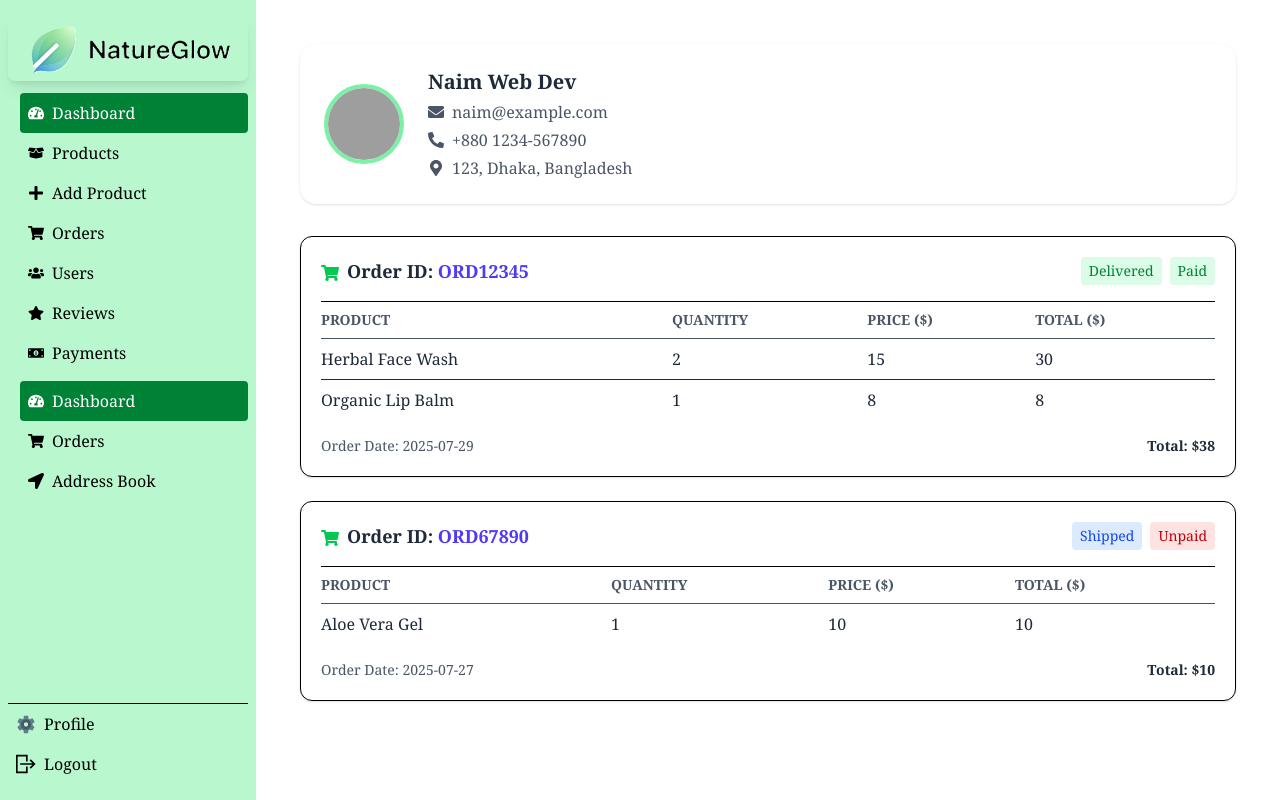
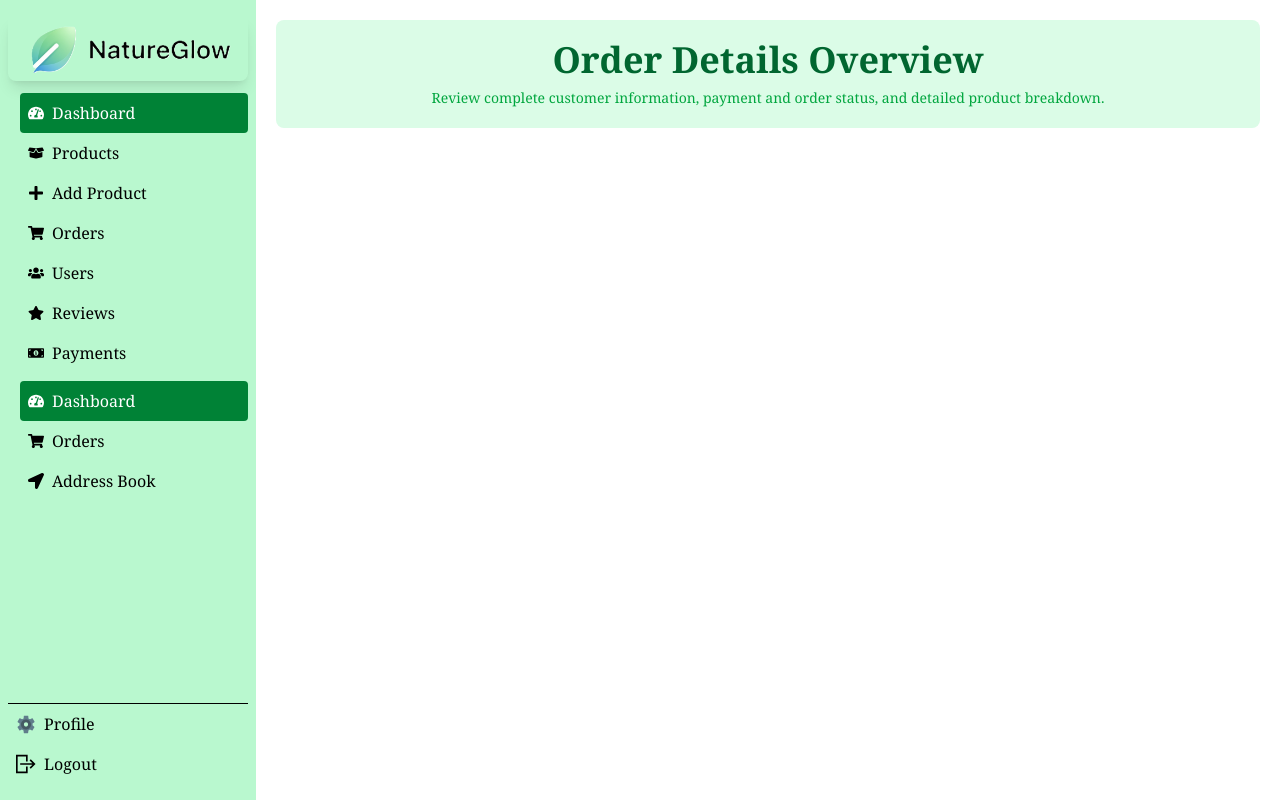
Before and after one commit to md-abu-naim/NatureGlow, a React (Vite) app: page /dashboard/order-details/1 in a window 1280 px wide. Built offline with nearby package versions, Linux system fonts and the light colour scheme; no server answers; grey boxes are pictures that could not be loaded.

Commit message:
order details page title

```diff
--- a/src/Pages/Dashboard/OrderDetails.jsx
+++ b/src/Pages/Dashboard/OrderDetails.jsx
@@ -1,146 +1,13 @@
 
-// const OrderDetails = () => {
-//     return (
-//         <div>
-//             order details
-//         </div>
-//     );
-// };
-
-// export default OrderDetails;
-
-import React from "react";
-import { FaMapMarkerAlt, FaPhoneAlt, FaEnvelope, FaUserCircle, FaShoppingCart } from "react-icons/fa";
-
-const orders = [
-  {
-    id: "ORD12345",
-    date: "2025-07-29",
-    status: "Delivered",
-    paymentStatus: "Paid",
-    items: [
-      { name: "Herbal Face Wash", quantity: 2, price: 15 },
-      { name: "Organic Lip Balm", quantity: 1, price: 8 },
-    ],
-  },
-  {
-    id: "ORD67890",
-    date: "2025-07-27",
-    status: "Shipped",
-    paymentStatus: "Unpaid",
-    items: [
-      { name: "Aloe Vera Gel", quantity: 1, price: 10 },
-    ],
-  },
-];
-
-const customer = {
-  name: "Naim Web Dev",
-  email: "naim@example.com",
-  phone: "+880 1234-567890",
-  address: "123, Dhaka, Bangladesh",
-  image: "https://i.pravatar.cc/150?img=31",
+const OrderDetails = () => {
+    return (
+        <div>
+            <section className='bg-green-100 py-5 text-center rounded-lg'>
+                <h1 className='text-4xl font-extrabold text-green-800'>Order Details Overview</h1>
+                <p className='text-green-600 text-sm mt-2'>Review complete customer information, payment and order status, and detailed product breakdown.</p>
+            </section>
+        </div>
+    );
 };
 
-const getStatusStyle = (status) => {
-  switch (status) {
-    case "Delivered":
-      return "bg-green-100 text-green-700";
-    case "Shipped":
-      return "bg-blue-100 text-blue-700";
-    case "In Progress":
-      return "bg-yellow-100 text-yellow-700";
-    case "Cancelled":
-      return "bg-red-100 text-red-700";
-    default:
-      return "bg-gray-100 text-gray-700";
-  }
-};
-
-const getPaymentStyle = (status) => {
-  switch (status) {
-    case "Paid":
-      return "bg-green-100 text-green-700";
-    case "Unpaid":
-      return "bg-red-100 text-red-700";
-    case "Refunded":
-      return "bg-blue-100 text-blue-700";
-    default:
-      return "bg-gray-100 text-gray-700";
-  }
-};
-
-const OrderDetailsPage = () => {
-  return (
-    <div className="max-w-5xl mx-auto p-6 space-y-8">
-      {/* Customer Info */}
-      <div className="bg-white p-6 rounded-2xl shadow flex items-center gap-6">
-        <img
-          src={customer.image}
-          alt="Customer"
-          className="w-20 h-20 rounded-full border-4 border-green-300 object-cover"
-        />
-        <div className="space-y-1">
-          <h2 className="text-xl font-bold text-gray-800">{customer.name}</h2>
-          <p className="flex items-center gap-2 text-gray-600"><FaEnvelope /> {customer.email}</p>
-          <p className="flex items-center gap-2 text-gray-600"><FaPhoneAlt /> {customer.phone}</p>
-          <p className="flex items-center gap-2 text-gray-600"><FaMapMarkerAlt /> {customer.address}</p>
-        </div>
-      </div>
-
-      {/* Orders */}
-      <div className="space-y-6">
-        {orders.map((order) => (
-          <div key={order.id} className="bg-white p-5 rounded-xl shadow border">
-            <div className="flex justify-between items-center mb-4">
-              <div className="text-lg font-semibold text-gray-800">
-                <FaShoppingCart className="inline mr-2 text-green-500" />
-                Order ID: <span className="text-indigo-600">{order.id}</span>
-              </div>
-              <div className="flex gap-2">
-                <span className={`px-2 py-1 rounded text-sm font-medium ${getStatusStyle(order.status)}`}>
-                  {order.status}
-                </span>
-                <span className={`px-2 py-1 rounded text-sm font-medium ${getPaymentStyle(order.paymentStatus)}`}>
-                  {order.paymentStatus}
-                </span>
-              </div>
-            </div>
-
-            <table className="w-full text-left border-t pt-2">
-              <thead>
-                <tr className="text-gray-600 text-sm uppercase border-b">
-                  <th className="py-2">Product</th>
-                  <th>Quantity</th>
-                  <th>Price ($)</th>
-                  <th>Total ($)</th>
-                </tr>
-              </thead>
-              <tbody className="text-gray-800">
-                {order.items.map((item, idx) => (
-                  <tr key={idx} className="border-b last:border-none">
-                    <td className="py-2">{item.name}</td>
-                    <td>{item.quantity}</td>
-                    <td>{item.price}</td>
-                    <td>{item.quantity * item.price}</td>
-                  </tr>
-                ))}
-              </tbody>
-            </table>
-
-            {/* Order Date & Total */}
-            <div className="mt-4 flex justify-between items-center text-sm text-gray-600">
-              <span>Order Date: {order.date}</span>
-              <span className="font-semibold text-gray-800">
-                Total: $
-                {order.items.reduce((total, item) => total + item.price * item.quantity, 0)}
-              </span>
-            </div>
-          </div>
-        ))}
-      </div>
-    </div>
-  );
-};
-
-export default OrderDetailsPage;
+export default OrderDetails;
```
